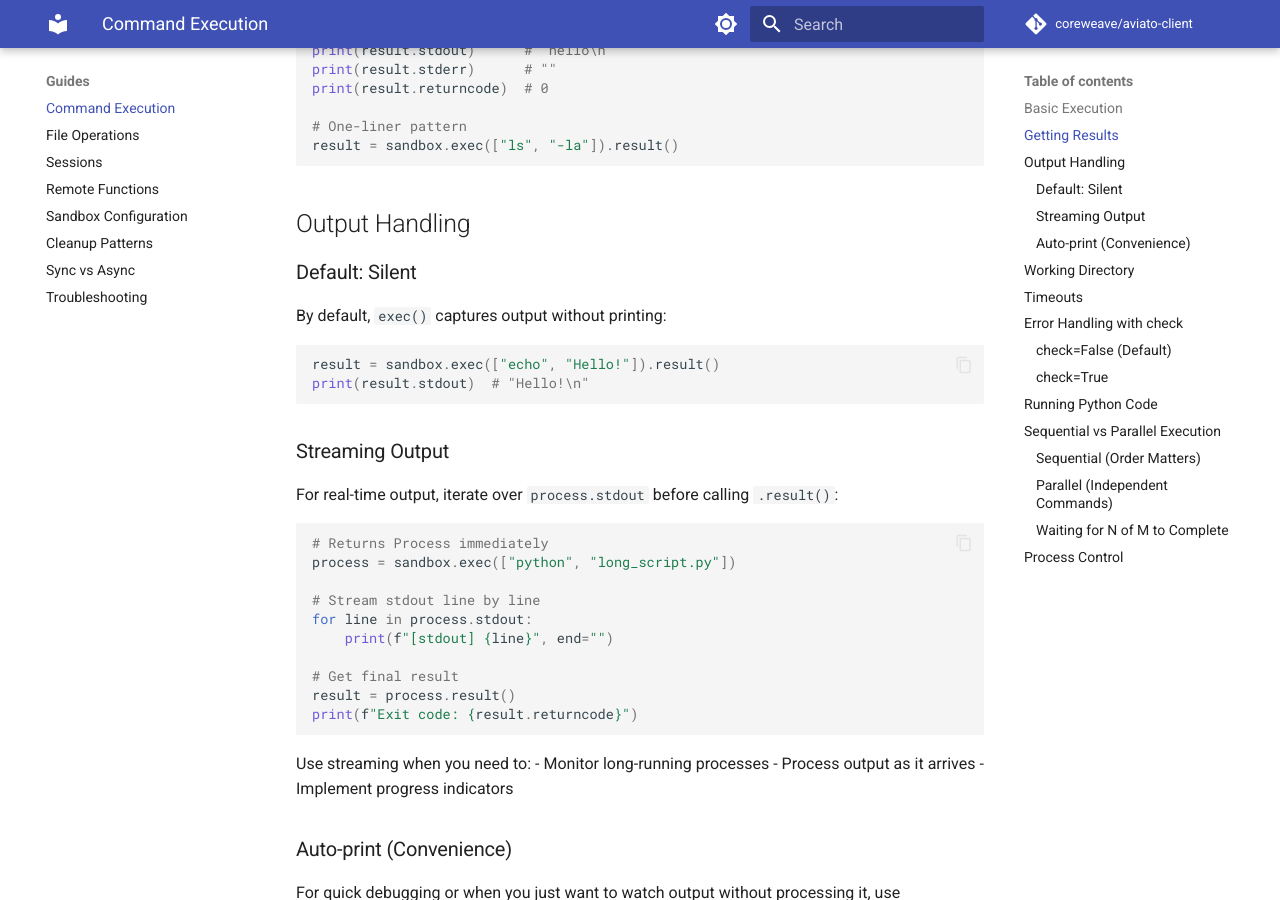
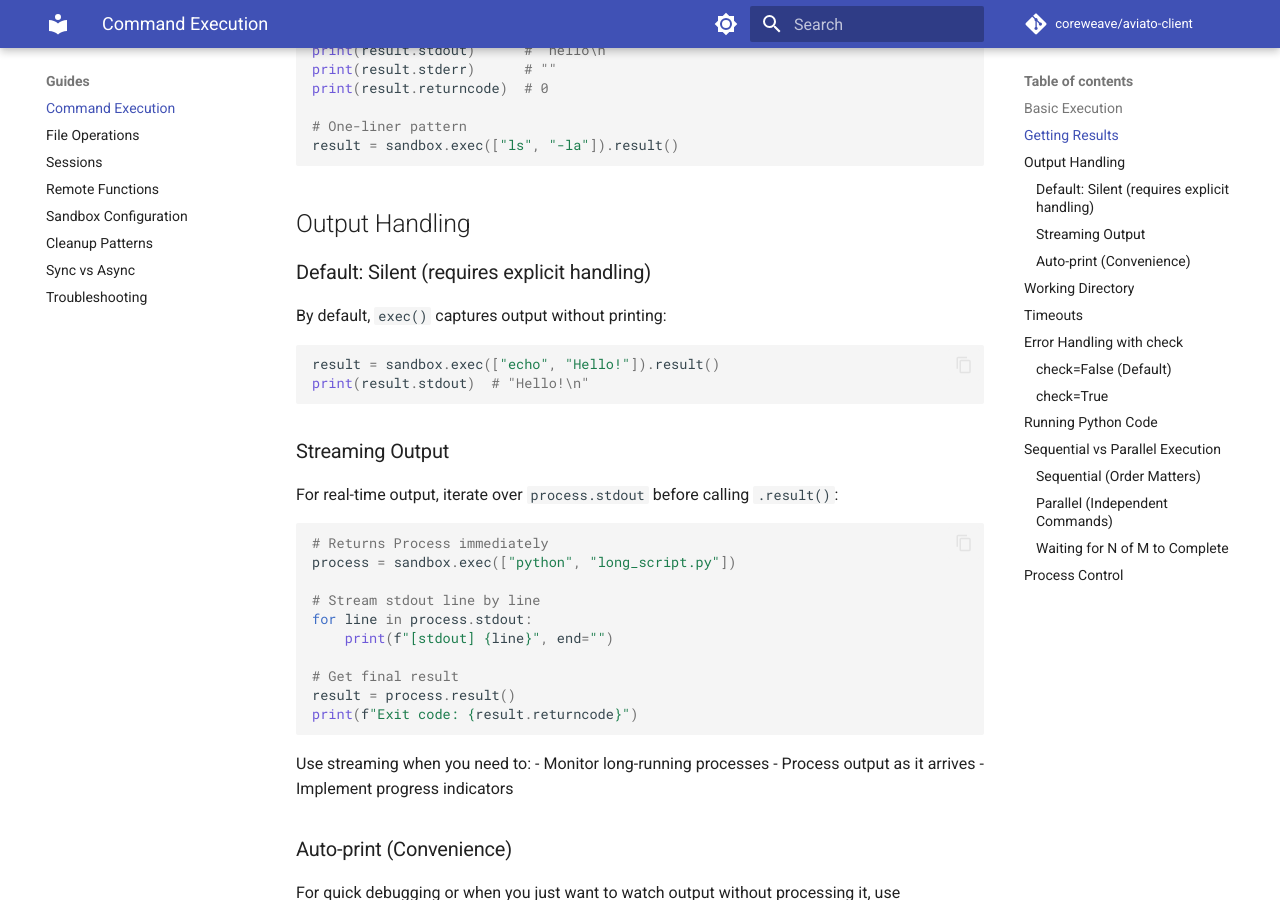
Before and after one commit to coreweave/cwsandbox-client, an MkDocs documentation site: the page built from docs/guides/execution.md, in a window 1280 px wide and 900 px high, scrolled down 756 px. Built offline with MkDocs 1.6.1 and Material for MkDocs 9.7.7, drawn with Linux system fonts in a browser that asks for light colours; comment, search, counter and statistics services are not loaded.

Commit message:
chore: update output handling

```diff
--- a/docs/guides/execution.md
+++ b/docs/guides/execution.md
@@ -37,7 +37,7 @@ result = sandbox.exec(["ls", "-la"]).result()
 
 ## Output Handling
 
-### Default: Silent
+### Default: Silent (requires explicit handling)
 
 By default, `exec()` captures output without printing:
 
```
